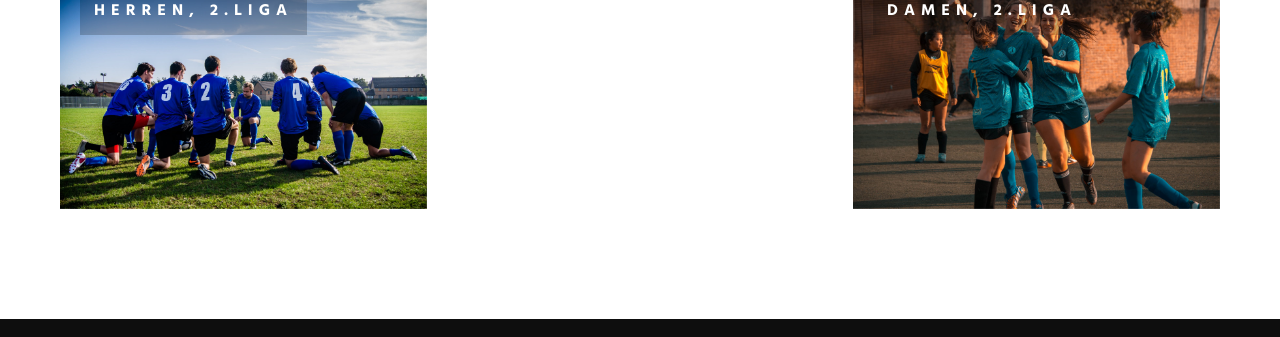
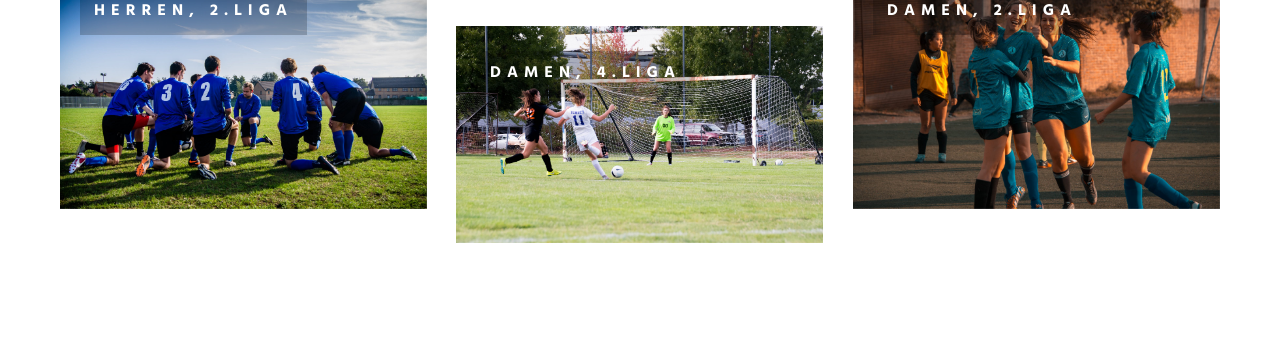
Before and after one commit to IannellaAlessandro21p5931/TestBZT, a plain HTML site: page index.html in a window 1280 px wide. Shown: the part 463-800 px from the top of the page. Drawn offline with Linux system fonts and the light colour scheme; some packages are replaced by stand-ins of ours.

Commit message:
Add files via upload

```diff
--- a/index.html
+++ b/index.html
@@ -141,6 +141,17 @@
                                                 </div>
                                             </div>
                                         </div>
+                                        <div class="col-sm-4 masonry-portfolio-item mb30 design">
+                                            <div class="hover-effect smoothie">
+                                                <a href="#" class="smoothie">
+                                                    <img src="assets/images/team_f2.jpeg" alt="Image" class="img-responsive smoothie"></a>
+                                                <div class="hover-overlay smoothie text-center">
+                                                    <div class="vertical-align-top">
+                                                        <h4>Damen, 4.Liga</h4>
+                                                    </div>
+                                                </div>
+                                            </div>
+                                        </div>
                                     </div>
                                 </div>
                             </div>
```
Also changed, not shown: assets/images/team_f2.jpeg (added).
